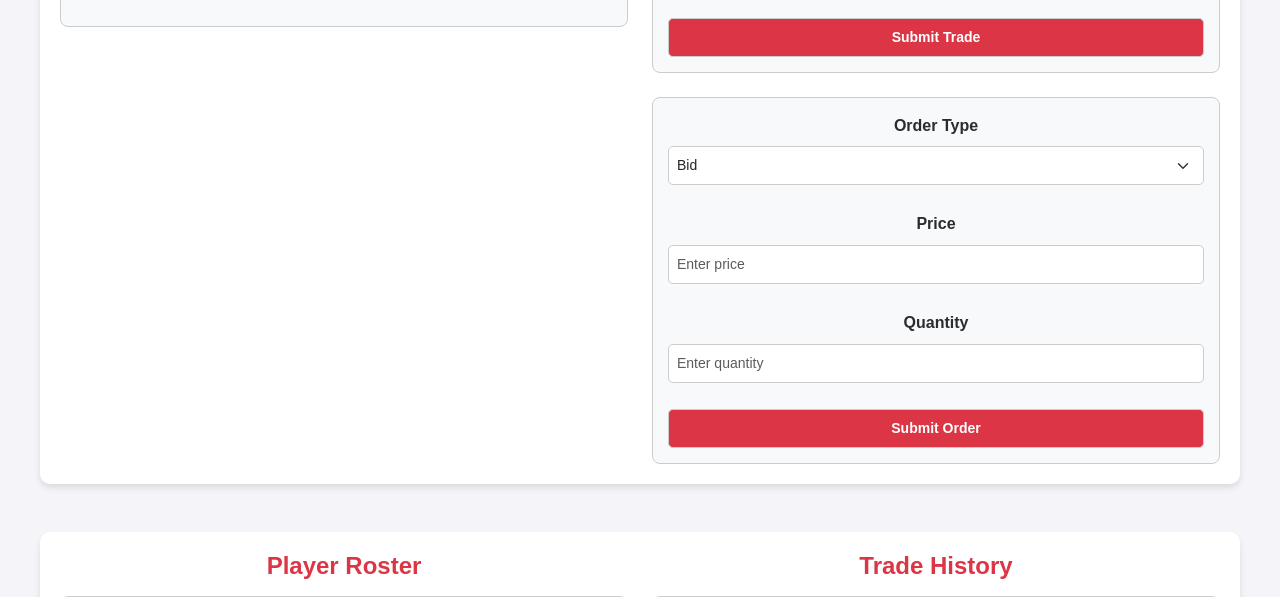
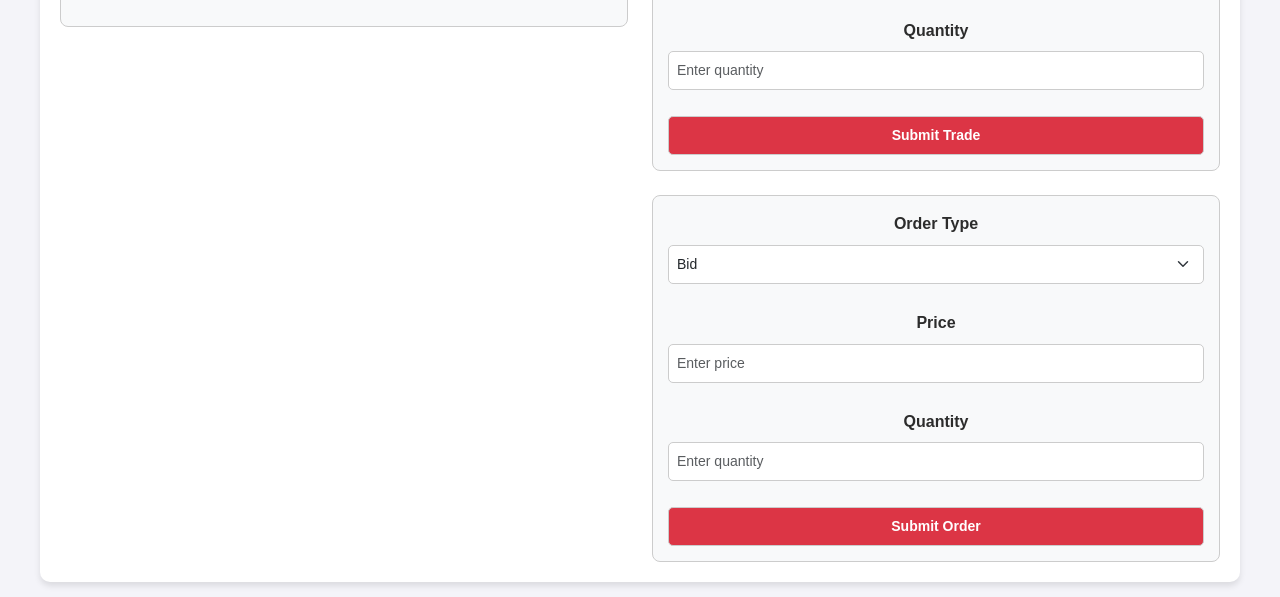
Before and after one commit to jessebrodtman/MarketMakingMadness, a Flask app: template templates/game.html in a window 1280 px wide. Shown: the part 469-1066 px from the top of the page. Run offline with Flask 3, Linux system fonts and the light colour scheme; the template is opened without the code that fills it, so the values that code supplies are empty; some libraries are stand-ins or nearby versions.

Commit message:
added quantity to buy/sell menu

```diff
--- a/app.py
+++ b/app.py
@@ -534,7 +534,7 @@ def get_fair_value(lobby_id):
         return market['fair_value']
     raise ValueError(f"No market found for lobby {lobby_id}")  # Error if lobby has no market
 
-def execute_trade(game_id, user_id, trade_type, trade_price):
+def execute_trade(game_id, user_id, trade_type, trade_price, trade_quantity):
     """
     Execute a trade for a given user (bot or human) and update the market in real-time.
 
@@ -543,6 +543,7 @@ def execute_trade(game_id, user_id, trade_type, trade_price):
         user_id (str): The unique ID of the user (bot or human).
         trade_type (str): "buy" or "sell".
         trade_price (float): The price at which the trade is executed.
+        trade_quantity (float): The quantity of the trade.
     """
     if trade_type == "buy":
         # Match with the best ask
@@ -554,7 +555,7 @@ def execute_trade(game_id, user_id, trade_type, trade_price):
 
         if best_ask:
             ask = best_ask[0]
-            quantity_to_trade = min(ask["quantity"], random.randint(1, 10))
+            quantity_to_trade = min(ask["quantity"], trade_quantity)
 
             # Record the transaction
             db.execute("""
@@ -583,7 +584,7 @@ def execute_trade(game_id, user_id, trade_type, trade_price):
 
         if best_bid:
             bid = best_bid[0]
-            quantity_to_trade = min(bid["quantity"], random.randint(1, 10))
+            quantity_to_trade = min(bid["quantity"], trade_quantity)
 
             # Record the transaction
             db.execute("""
@@ -611,12 +612,13 @@ def player_trade(lobby_id):
     user_id = session["user_id"]
     trade_type = request.form.get("type")  # "buy" or "sell"
     trade_price = float(request.form.get("price"))
+    trade_quantity = float(request.form.get("quantity"))
 
     # Execute the trade using the generalized function
-    execute_trade(lobby_id, user_id, trade_type, trade_price)
+    execute_trade(lobby_id, user_id, trade_type, trade_price, trade_quantity)
 
     # Emit real-time player action update
-    socketio.emit("player_action", {"lobby_id": lobby_id, "user_id": user_id, "action": trade_type, "price": trade_price}, room=lobby_id)
+    socketio.emit("player_action", {"lobby_id": lobby_id, "user_id": user_id, "action": trade_type, "price": trade_price, "quantity": trade_quantity}, room=lobby_id)
 
     return redirect(url_for("game", lobby_id=lobby_id))
 
--- a/templates/game.html
+++ b/templates/game.html
@@ -86,6 +86,10 @@
                     <div class="mb-3">
                         <label for="trade_price" class="game-form-label form-label">Price</label>
                         <input type="number" id="trade_price" name="price" class="game-form-input form-control" step="0.01" placeholder="Enter price" required>
+                    </div>
+                    <div class="mb-3">
+                        <label for="trade_quantity" class="game-form-label form-label">Quantity</label>
+                        <input type="number" id="trade_quantity" name="quantity" class="game-form-input form-control" step="0.01" placeholder="Enter quantity" required>
                     </div>
                     <button type="submit" class="game-btn btn btn-primary w-100">Submit Trade</button>
                 </form>
```
Also changed, not shown: gamefiles.db.
